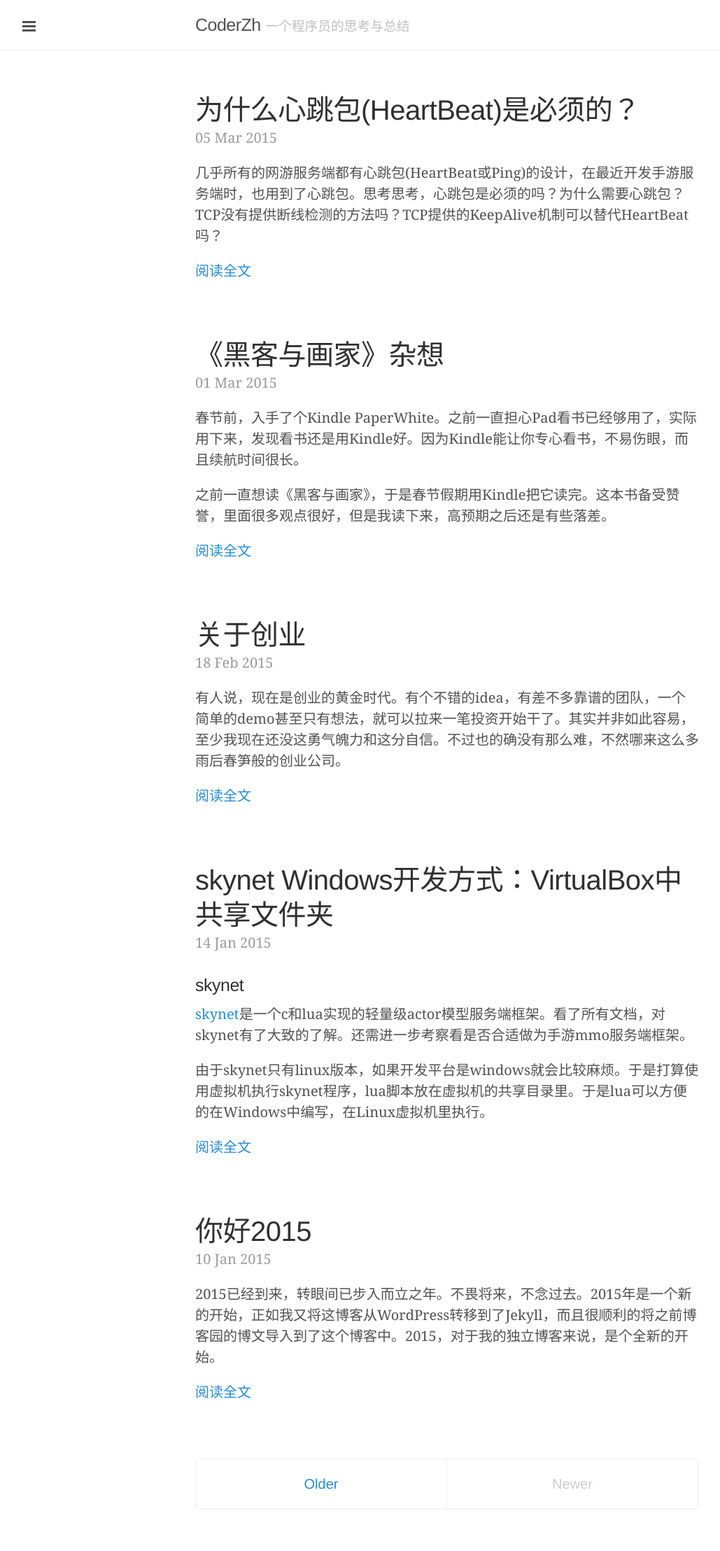
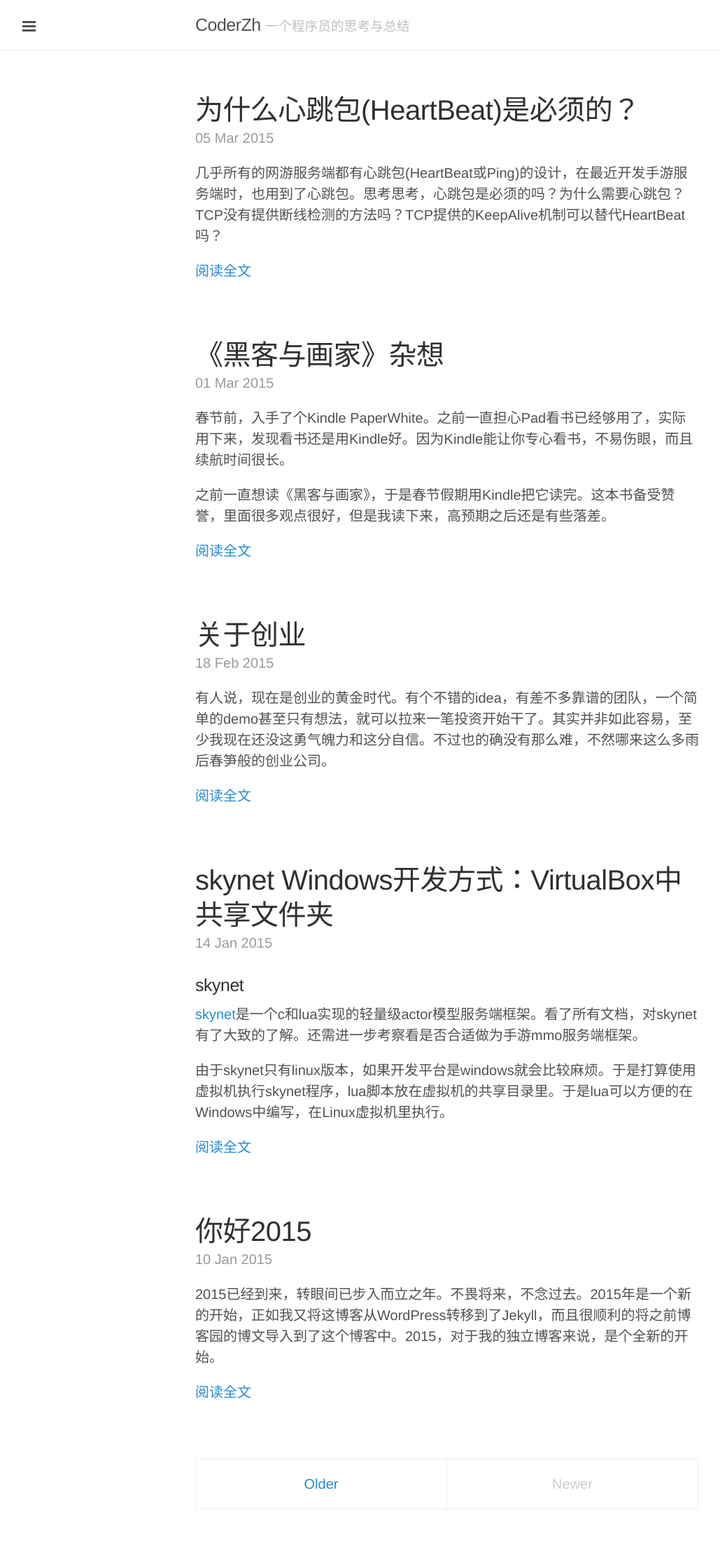
Before and after one commit to coderzh/coderzh.github.io, a Jekyll site: the page built from index.html, in a window 1280 px wide. Shown: the whole page at 70% size, without its empty margins (1-1030 px from the left). Built offline with Jekyll 4.4.1, drawn with Linux system fonts in a browser that asks for light colours; Markdown is read by kramdown in place of the engine named in the settings; the list of posts is cut into pages by our own code; comment, search, counter and statistics services are not loaded.

Commit message:
修改字体

```diff
--- a/public/css/lanyon.css
+++ b/public/css/lanyon.css
@@ -41,11 +41,11 @@
 }
 
 html {
-  font-family: "PT Serif", Georgia, "Times New Roman", serif;
+  font-family: "Helvetica Neue", Helvetica, "Segoe UI", Arial, freesans, sans-serif;
 }
 
 h1, h2, h3, h4, h5, h6 {
-  font-family: "PT Sans", Helvetica, Arial, sans-serif;
+  font-family: "Helvetica Neue", Helvetica, "Segoe UI", Arial, freesans, sans-serif;
   font-weight: 400;
   color: #313131;
   letter-spacing: -.025rem;
@@ -148,7 +148,7 @@
   width: 14rem;
   visibility: hidden;
   overflow-y: auto;
-  font-family: "PT Sans", Helvetica, Arial, sans-serif;
+  font-family: "Helvetica Neue", Helvetica, "Segoe UI", Arial, freesans, sans-serif;
   font-size: .875rem; /* 15px */
   color: rgba(255,255,255,.6);
   background-color: #202020;
@@ -358,7 +358,7 @@
   overflow: hidden; /* clearfix */
   margin-left: -1rem;
   margin-right: -1rem;
-  font-family: "PT Sans", Helvetica, Arial, sans-serif;
+  font-family: "Helvetica Neue", Helvetica, "Segoe UI", Arial, freesans, sans-serif;
   color: #ccc;
   text-align: center;
 }
```
